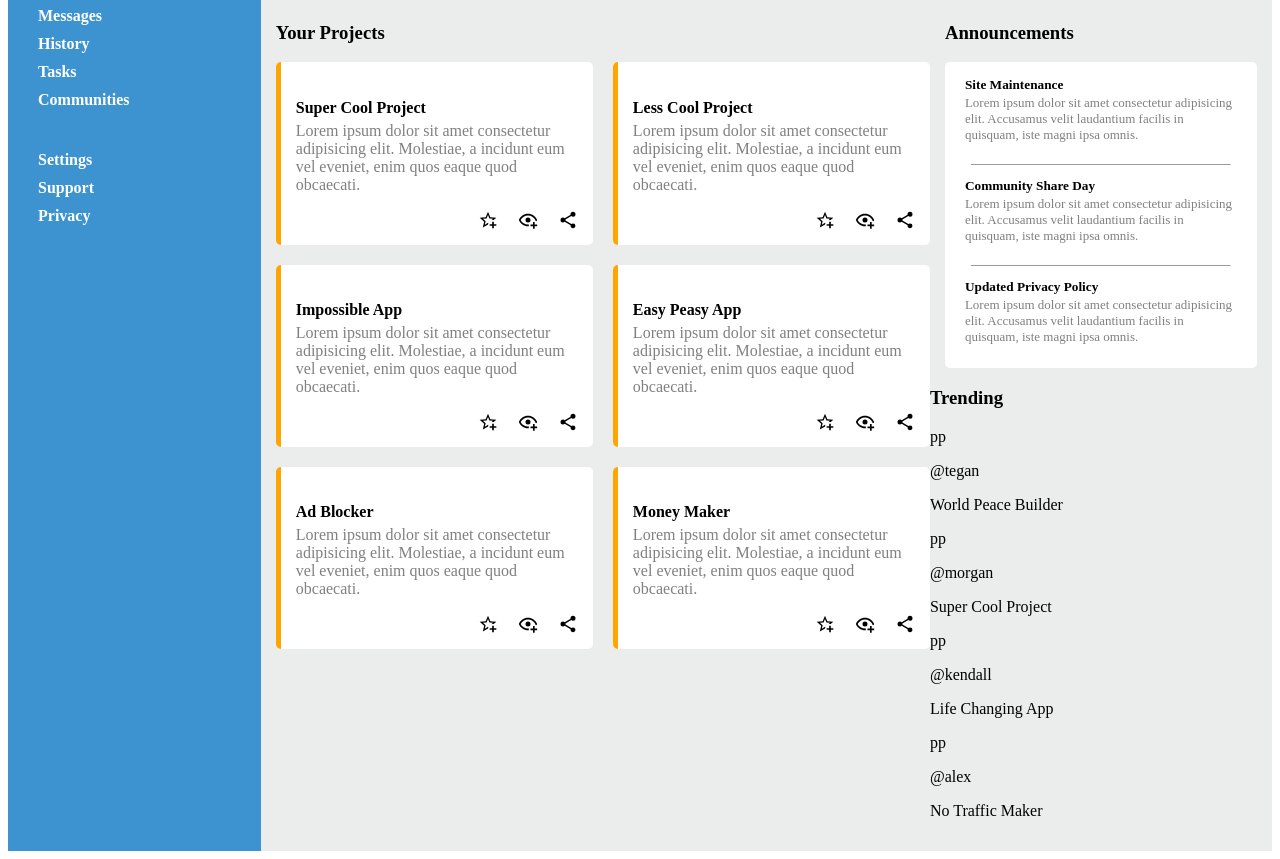
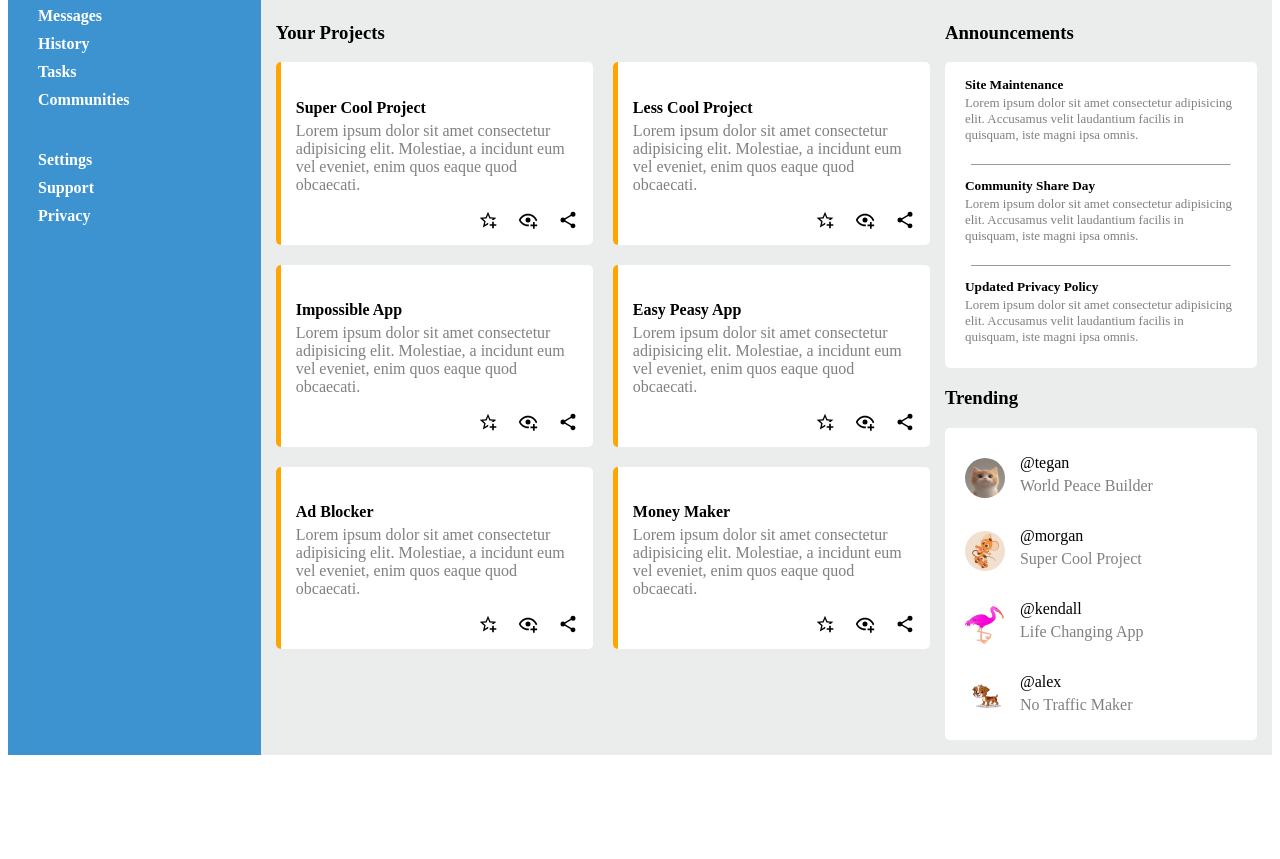
Before and after one commit to kusumakalla/Admin-Dashboard, a plain HTML site: page index.html in a window 1280 px wide. Shown: the part 150-1009 px from the top of the page. After the commit the page ends 913 px from the top, so only its background shows below. Drawn offline with Linux system fonts and the light colour scheme.

Commit message:
Add layout inside trending session Add layout inside trending session using grid and flexbox

```diff
--- a/index.html
+++ b/index.html
@@ -41,7 +41,7 @@
             </div>
             <div class="header-bottom">
                 <div class="greeting">
-                    <img class="avatar" src="./images/avatar/ai-generated-9553370_1280.png" alt="avatar">
+                    <img class="avatar" src="./images/avatar/mouse-8341314_1280.png" alt="avatar">
                     <div>
                         <p>Hi There</p>
                         <p>Morgan Oakley(@morgan)</p>
@@ -150,25 +150,35 @@
             </div>
             <div class="trending">
                 <h3>Trending</h3>
-                <div>
-                    <p>pp</p>
+                <div class="trending-users">
+                    <div class="item">
+                        <img class="avatar" src="./images/avatar/ai-generated-9553370_1280.png" alt="avatar">
+                        <div class="project-name">
                             <p>@tegan</p>
                             <p>World Peace Builder</p>
                         </div>
-                <div>
-                    <p>pp</p>
+                    </div>
+                    <div class="item">
+                        <img class="avatar" src="./images/avatar/mouse-8341314_1280.png" alt="">
+                        <div class="project-name">
                             <p>@morgan</p>
                             <p>Super Cool Project</p>
                         </div>
-                <div>
-                    <p>pp</p>
+                    </div>
+                    <div class="item">
+                        <img class="avatar" src="./images/avatar/animal-1297811_1280.png" alt="">
+                        <div class="project-name">
                             <p>@kendall</p>
                             <p>Life Changing App</p>
                         </div>
-                <div>
-                    <p>pp</p>
+                    </div>
+                    <div class="item">
+                        <img class="avatar" src="./images/avatar/dog-cartoon-4841703_1280.jpg" alt="">
+                        <div class="project-name">
                             <p>@alex</p>
                             <p>No Traffic Maker</p>
+                        </div>
+                    </div>
                 </div>
 
             </div>
--- a/styles.css
+++ b/styles.css
@@ -169,7 +169,6 @@
     display: grid;
     padding: 10px 20px;
     border-radius: 5px;
-    letter-spacing: 0px;
 }
 
 .announce-info h5 {
@@ -183,3 +182,38 @@
     font-size: 13px;
     margin-top: 0;
 }
+
+/**.....Trending.......*/
+
+.trending {
+    padding-left: 15px;
+}
+
+.trending-users {
+    background-color: white;
+    display: grid;
+    padding: 10px 20px;
+    border-radius: 5px;
+}
+
+.item {
+    display: flex;
+}
+
+.item img {
+    position: relative;
+    top: 20px;
+}
+
+.project-name {
+    margin-left: 15px;
+}
+
+.project-name p:first-child {
+    margin-bottom: 5px;
+}
+
+.project-name p:last-child {
+    color: grey;
+    margin-top: 0;
+}
```
Lines whose indentation alone changed are shown as unchanged.
